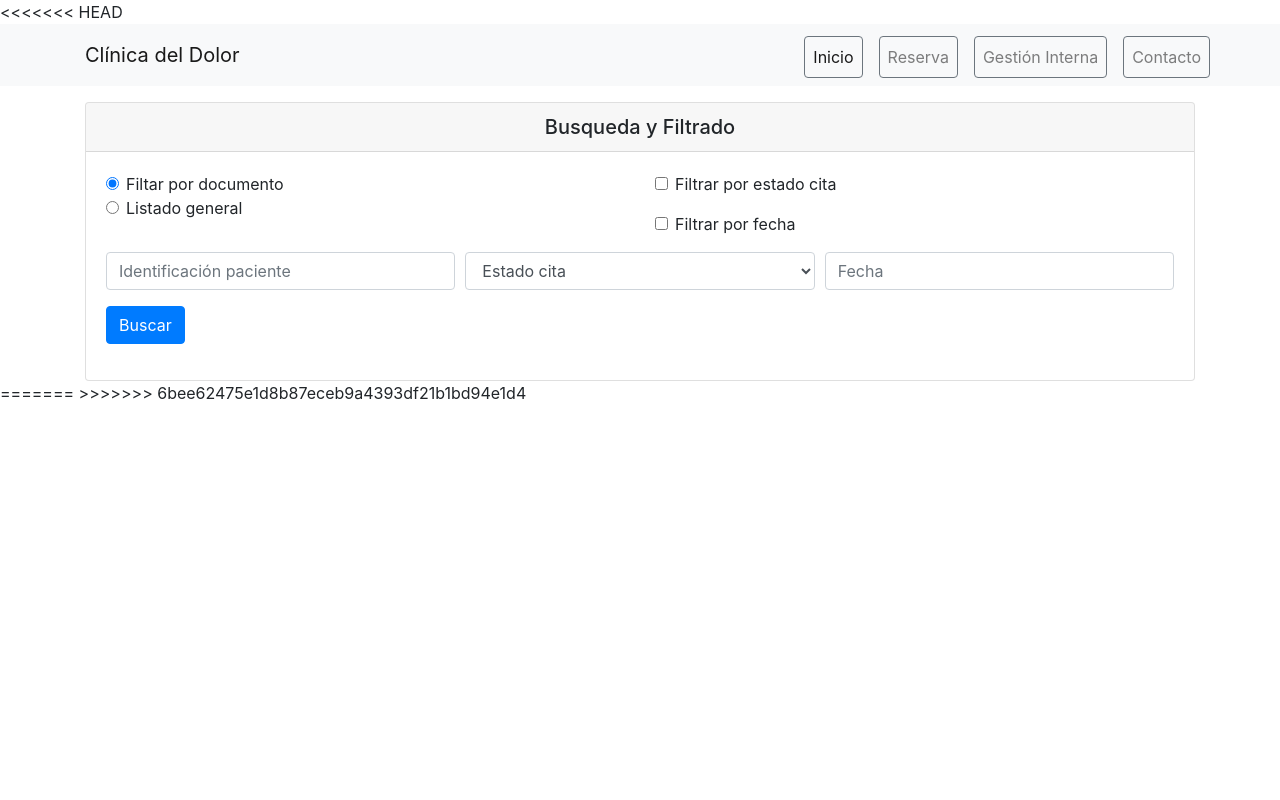
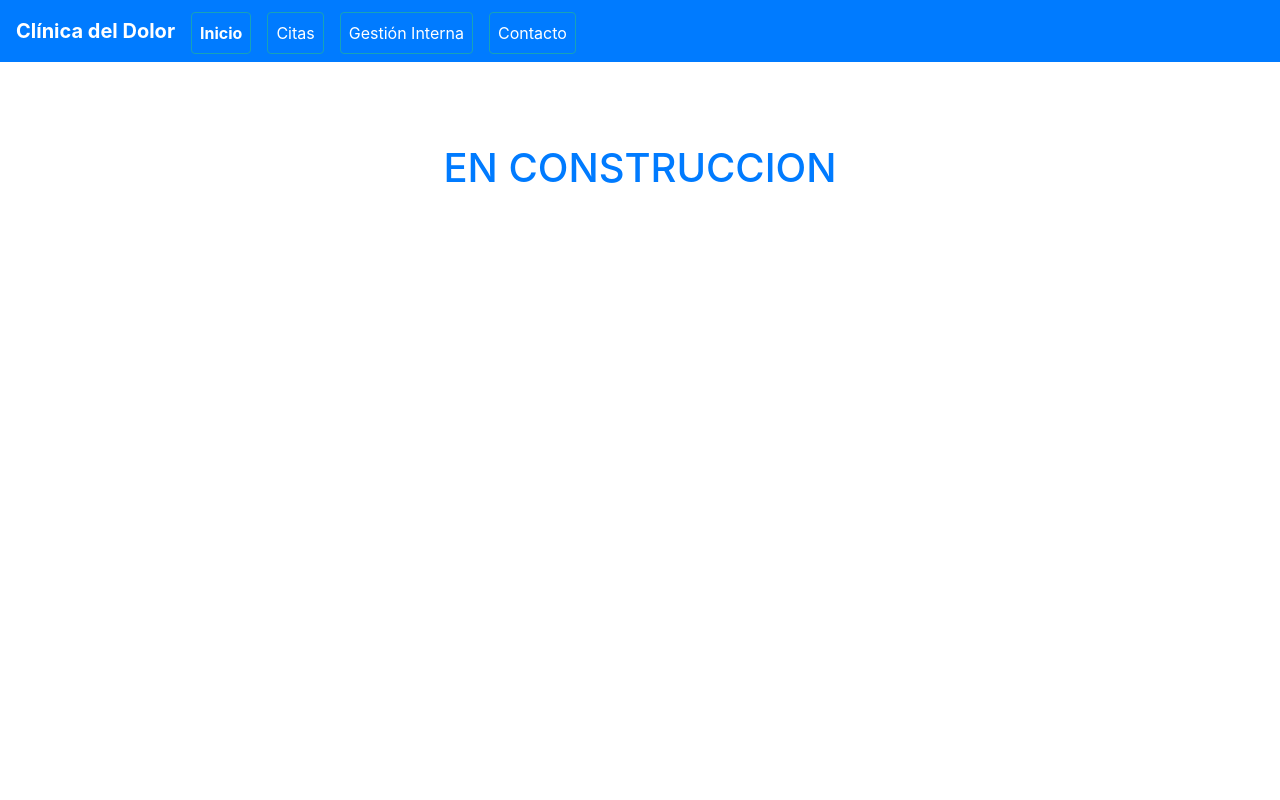
Before and after one commit to machucagelvez/AppClinica, a PHP site: page / in a window 1280 px wide. Run offline with PHP 8.4, Linux system fonts and the light colour scheme.

Commit message:
se organiza estructura basica y navegacion

```diff
--- a/index.php
+++ b/index.php
@@ -1,6 +1,5 @@
-<<<<<<< HEAD
 <!DOCTYPE html>
-<html lang="en">
+<html lang="es">
 <head>
     <meta charset="UTF-8">
     <meta name="viewport" content="width=device-width, initial-scale=1.0">
@@ -10,94 +9,35 @@
 <body>
 
     <header>
-        <nav class="navbar navbar-expand-lg navbar-light bg-light">
-            <div class="container">
-            <a class="navbar-brand" href="#">Clínica del Dolor</a>
-                <div class="row">
-
+        <nav class="navbar navbar-expand-lg navbar-dark bg-primary fixed-top">
             <button class="navbar-toggler" type="button" data-toggle="collapse" data-target="#navbarNav" aria-controls="navbarNav" aria-expanded="false" aria-label="Toggle navigation">
                 <span class="navbar-toggler-icon"></span>
             </button>
+            <a class="navbar-brand" href="#"><strong>Clínica del Dolor</strong></a>
             <div class="collapse navbar-collapse" id="navbarNav">
                 <ul class="navbar-nav">
                     <li class="nav-item active">
-                            <a class="nav-link btn btn-outline-secondary mr-3 mt-1" href="#">Inicio</a>
+                        <a class="nav-link btn btn-outline-info mr-3 mt-1" href="index.php"><strong>Inicio</strong></a>
                     </li>
-                        <li class="nav-item">
-                            <a class="nav-link btn btn-outline-secondary mr-3 mt-1" href="#">Reserva</a>
+                    <li class="nav-item active">
+                        <a class="nav-link btn btn-outline-info mr-3 mt-1" href="citas.php">Citas</a>
                     </li>
-                        <li class="nav-item">
-                            <a class="nav-link btn btn-outline-secondary mr-3 mt-1" href="#">Gestión Interna</a>
+                    <li class="nav-item active">
+                        <a class="nav-link btn btn-outline-info mr-3 mt-1" href="#">Gestión Interna</a>
                     </li>
-                        <li class="nav-item">
-                            <a class="nav-link btn btn-outline-secondary mt-1" href="#">Contacto</a>
+                    <li class="nav-item active">
+                        <a class="nav-link btn btn-outline-info mt-1" href="#">Contacto</a>
                     </li>
                 </ul>
             </div>
-                </div>
-            </div>
-
         </nav>
     </header>
 
     <main>
         <div class="container">
-
-                <div class="card mt-3">
-                    <h5 class="card-header text-center">Busqueda y Filtrado</h5>
-                    <div class="card-body">
-                    <form>
-                        <div class="row row-cols-2 justify-content-center">
-                            <div class="col">
-                                <div class="form-check">
-                                    <input class="form-check-input" type="radio" name="exampleRadios" id="exampleRadios1" value="option1" checked>
-                                    <label class="form-check-label" for="exampleRadios1">
-                                        Filtar por documento
-                                    </label>
-                                </div>
-                                <div class="form-check">
-                                    <input class="form-check-input" type="radio" name="exampleRadios" id="exampleRadios2" value="option2">
-                                    <label class="form-check-label" for="exampleRadios2">
-                                        Listado general
-                                    </label>
-                                </div>
-                            </div>
-                            <div class="col">
-                                <div class="form-group">
-                                    <div class="form-check">
-                                        <input class="form-check-input" type="checkbox" id="gridCheck">
-                                        <label class="form-check-label" for="gridCheck">
-                                            Filtrar por estado cita
-                                        </label>
-                                    </div>
-                                </div>
-                                <div class="form-group">
-                                    <div class="form-check">
-                                        <input class="form-check-input" type="checkbox" id="gridCheck">
-                                        <label class="form-check-label" for="gridCheck">
-                                            Filtrar por fecha
-                                        </label>
-                                    </div>
-                                </div>
-                            </div>
-                        </div>
-                        <div class="form-row">
-                            <div class="form-group col-md-4">
-                                <input type="text" class="form-control" id="inputCity" placeholder="Identificación paciente">
-                            </div>
-                            <div class="form-group col-md-4">
-                                <select id="inputState" class="form-control">
-                                    <option selected>Estado cita</option>
-                                    <option>Sin asignar</option>
-                                    <option>Asignada</option>
-                                </select>
-                            </div>
-                            <div class="form-group col-md-4">
-                                <input type="text" class="form-control" id="inputZip" placeholder="Fecha">
-                            </div>
-                        </div>
-                        <button type="submit" class="btn btn-primary">Buscar</button>
-                        </form>
+            <div class="row justify-content-center mt-5">
+                <div class="col-md-12 mt-5">
+                    <h1 class="text-center text-primary mt-5">EN CONSTRUCCION</h1>
                 </div>
             </div>
 
@@ -112,25 +52,4 @@
     <script src="https://code.jquery.com/jquery-3.5.1.slim.min.js" integrity="sha384-DfXdz2htPH0lsSSs5nCTpuj/zy4C+OGpamoFVy38MVBnE+IbbVYUew+OrCXaRkfj" crossorigin="anonymous"></script>
     <script src="https://cdn.jsdelivr.net/npm/bootstrap@4.5.3/dist/js/bootstrap.bundle.min.js" integrity="sha384-ho+j7jyWK8fNQe+A12Hb8AhRq26LrZ/JpcUGGOn+Y7RsweNrtN/tE3MoK7ZeZDyx" crossorigin="anonymous"></script>
 </body>
-=======
-<!doctype html>
-<html lang="es">
-  <head>
-    <title>Title</title>
-    <!-- Required meta tags -->
-    <meta charset="utf-8">
-    <meta name="viewport" content="width=device-width, initial-scale=1, shrink-to-fit=no">
-
-    <!-- Bootstrap CSS -->
-    <link rel="stylesheet" href="https://stackpath.bootstrapcdn.com/bootstrap/4.3.1/css/bootstrap.min.css" integrity="sha384-ggOyR0iXCbMQv3Xipma34MD+dH/1fQ784/j6cY/iJTQUOhcWr7x9JvoRxT2MZw1T" crossorigin="anonymous">
-  </head>
-  <body>
-
-    <!-- Optional JavaScript -->
-    <!-- jQuery first, then Popper.js, then Bootstrap JS -->
-    <script src="https://code.jquery.com/jquery-3.3.1.slim.min.js" integrity="sha384-q8i/X+965DzO0rT7abK41JStQIAqVgRVzpbzo5smXKp4YfRvH+8abtTE1Pi6jizo" crossorigin="anonymous"></script>
-    <script src="https://cdnjs.cloudflare.com/ajax/libs/popper.js/1.14.7/umd/popper.min.js" integrity="sha384-UO2eT0CpHqdSJQ6hJty5KVphtPhzWj9WO1clHTMGa3JDZwrnQq4sF86dIHNDz0W1" crossorigin="anonymous"></script>
-    <script src="https://stackpath.bootstrapcdn.com/bootstrap/4.3.1/js/bootstrap.min.js" integrity="sha384-JjSmVgyd0p3pXB1rRibZUAYoIIy6OrQ6VrjIEaFf/nJGzIxFDsf4x0xIM+B07jRM" crossorigin="anonymous"></script>
-  </body>
->>>>>>> 6bee62475e1d8b87eceb9a4393df21b1bd94e1d4
 </html>
```
Also changed, not shown: citas.php (added, +113 -0 lines), reservaCitas.php (deleted, +0 -20 lines). Lines whose indentation alone changed are shown as unchanged.
